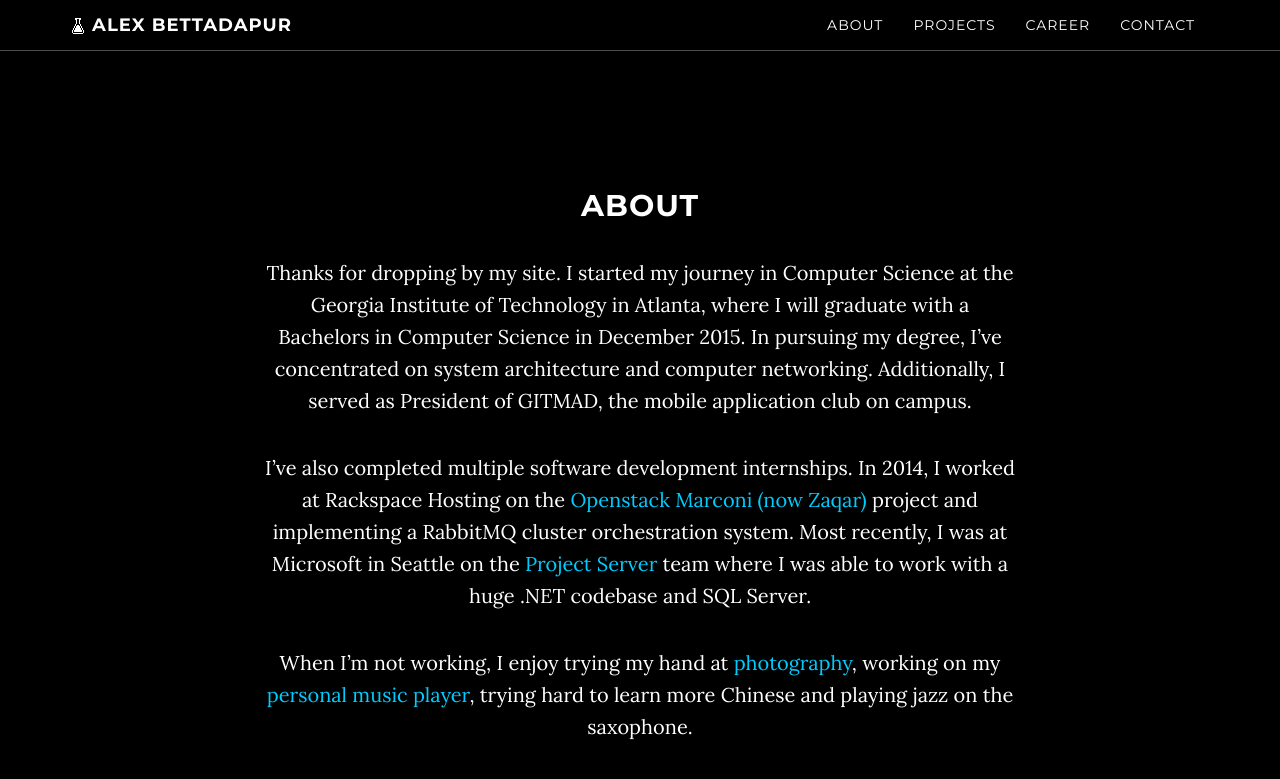
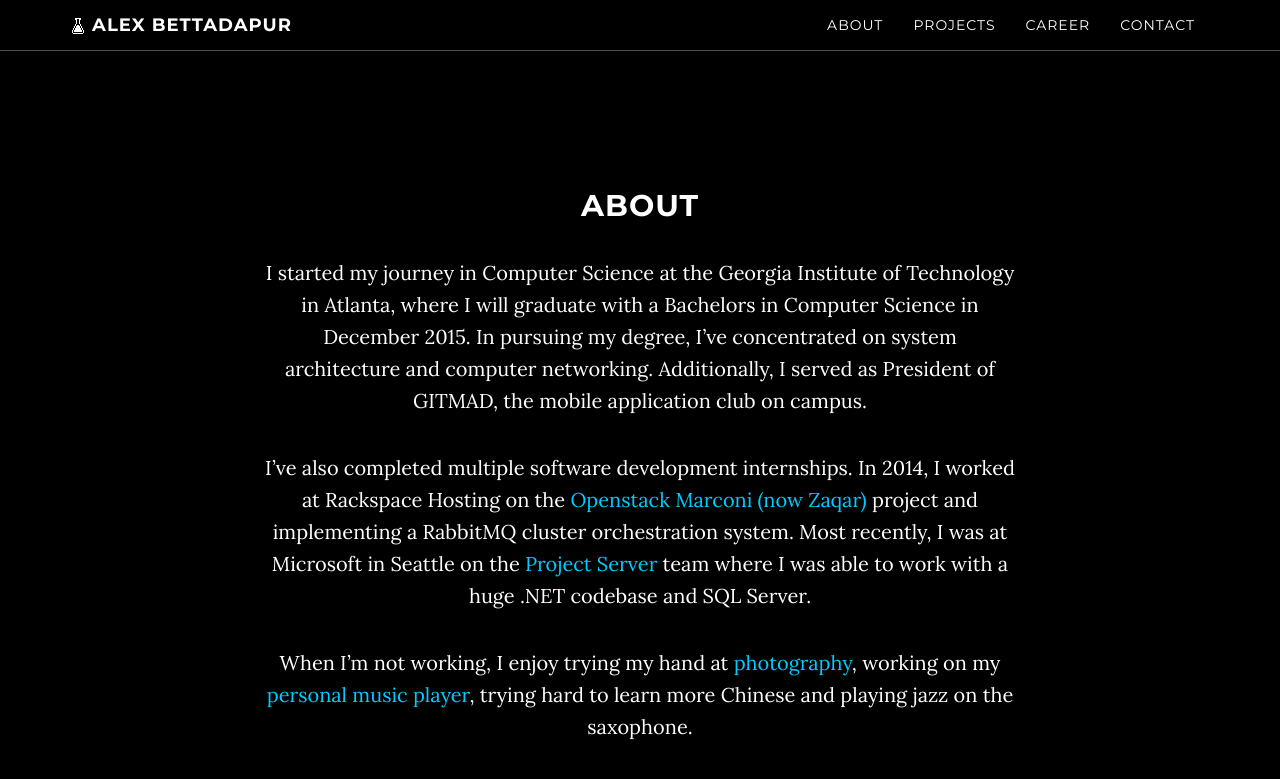
Before and after one commit to abettadapur/abettadapur.github.io, a Jekyll site: the page built from index.html, in a window 1280 px wide and 900 px high, scrolled down 961 px. Shown: the top 779 px of the window. Built offline with Jekyll 4.4.1, drawn with Linux system fonts in a browser that asks for light colours; comment, search, counter and statistics services are not loaded.

Commit message:
Edited about

```diff
--- a/about.html
+++ b/about.html
@@ -6,7 +6,7 @@ title: About
 ---
 ## About
 
-Thanks for dropping by my site. I started my journey in Computer Science at the Georgia Institute of Technology in Atlanta, where I will graduate with a Bachelors in Computer Science in December 2015. In pursuing my degree, I've concentrated on system architecture and computer networking. Additionally, I served as President of GITMAD, the mobile application club on campus.
+I started my journey in Computer Science at the Georgia Institute of Technology in Atlanta, where I will graduate with a Bachelors in Computer Science in December 2015. In pursuing my degree, I've concentrated on system architecture and computer networking. Additionally, I served as President of GITMAD, the mobile application club on campus.
 
 I've also completed multiple software development internships. In 2014, I worked at Rackspace Hosting on the <a href="https://wiki.openstack.org/wiki/Zaqar" target="_blank">Openstack Marconi (now Zaqar)</a> project and implementing a RabbitMQ cluster orchestration system. Most recently, I was at Microsoft in Seattle on the <a href="https://products.office.com/en-us/project/enterprise-project-server" target="_blank">Project Server</a> team where I was able to work with a huge .NET codebase and SQL Server.
 
```
